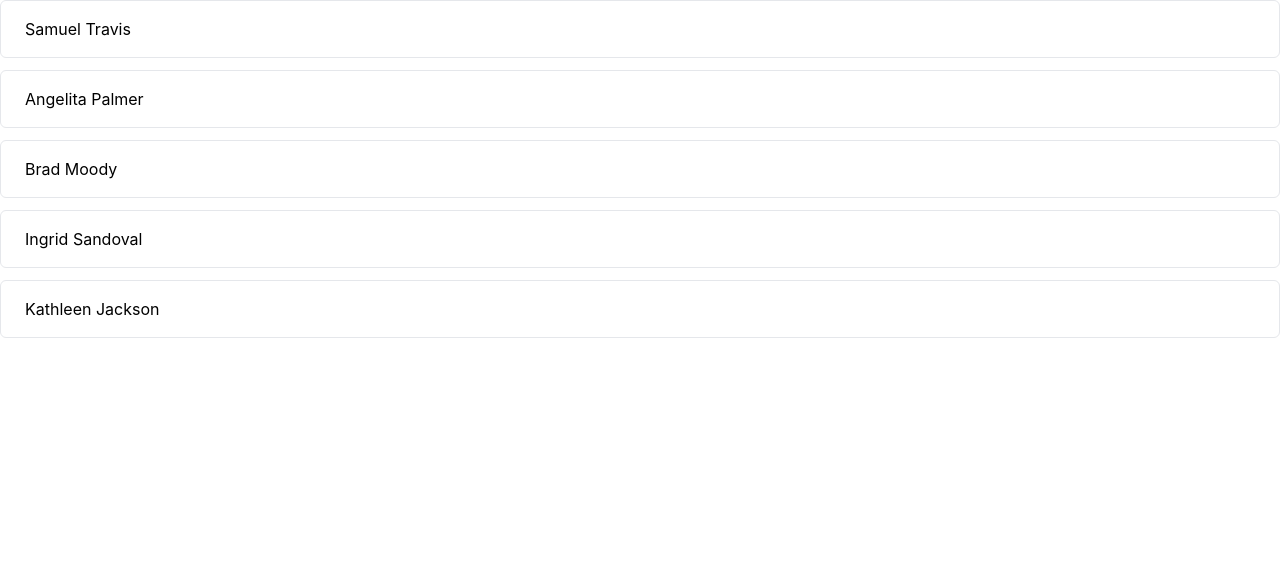
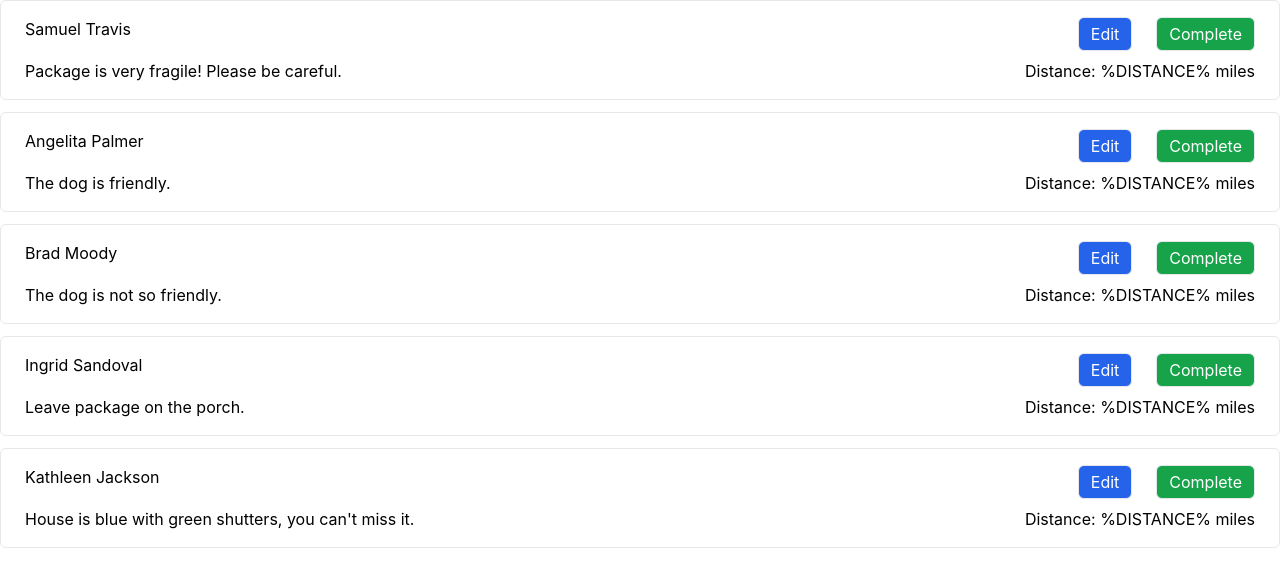
Before and after one commit to JustinParkCS/DeliveryManager, a React (Create React App) app in the folder delivery-manager-client/: page / in a window 1280 px wide. Shown: the top 586 px of the page. Built offline with nearby package versions, Linux system fonts and the light colour scheme.

Commit message:
feat: further developed cards to display data from json directly. Button functionality not yet implemented.

```diff
--- a/delivery-manager-client/src/components/DeliveryCard.js
+++ b/delivery-manager-client/src/components/DeliveryCard.js
@@ -1,7 +1,51 @@
 import React from "react";
+//{cardData.properties.name}
+const DeliveryCard = ({ cardData }) => {
+  const handleEdit = () => {
+    console.log(`Edit button pressed for id: ${cardData.properties.id}.`);
+  };
 
-const DeliveryCard = ({ cardData }) => {
-  return <div>{cardData.properties.name}</div>;
+  const handleComplete = () => {
+    console.log(`Complete button pressed for id:${cardData.properties.id}.`);
+  };
+
+  return (
+    <div className="flex flex-col gap-y-2">
+      {/* Top row */}
+      <div className="flex flex-row justify-between gap-x-4">
+        {/* left side */}
+        <div>
+          <p>{cardData.properties.name}</p>
+        </div>
+        {/* right side */}
+        <div className="flex gap-x-6">
+          <button
+            className="border px-3 py-1 rounded-md bg-blue-600 text-white"
+            onClick={handleEdit}
+          >
+            Edit
+          </button>
+          <button
+            className="border px-3 py-1 rounded-md bg-green-600 text-white"
+            onClick={handleComplete}
+          >
+            Complete
+          </button>
+        </div>
+      </div>
+      {/* Bottom row */}
+      <div className="flex flex-row justify-between gap-x-4">
+        {/* left side */}
+        <div className="w-3/5 overflow-x-auto">
+          <p className="whitespace-nowrap">{cardData.properties.notes}</p>
+        </div>
+        {/* right side */}
+        <div>
+          <p>Distance: %DISTANCE% miles</p>
+        </div>
+      </div>
+    </div>
+  );
 };
 
 export default DeliveryCard;
```
